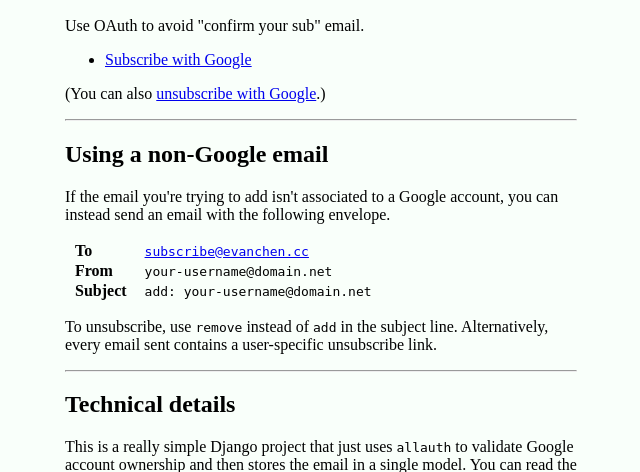
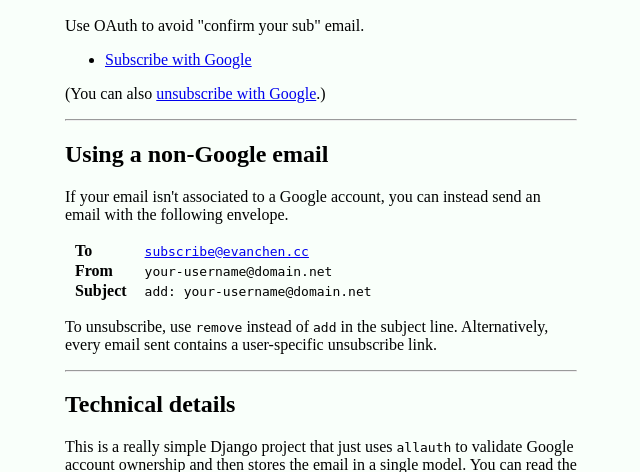
Before and after one commit to vEnhance/subscribe.evanchen.cc, a Django app: page / in a window 1280 px wide. Shown: the part 166-638 px from the top of the page, without its empty margins (319-959 px from the left). Run offline with Django 5.2, Linux system fonts and the light colour scheme.

Commit message:
polish: shorten text

```diff
--- a/mailing/templates/mailing/index.html
+++ b/mailing/templates/mailing/index.html
@@ -41,7 +41,7 @@
     <hr />
     <h2>Using a non-Google email</h2>
     <p>
-        If the email you're trying to add isn't associated to a Google account,
+        If your email isn't associated to a Google account,
         you can instead send an email with the following envelope.
     </p>
     <table id="envelope">
```
